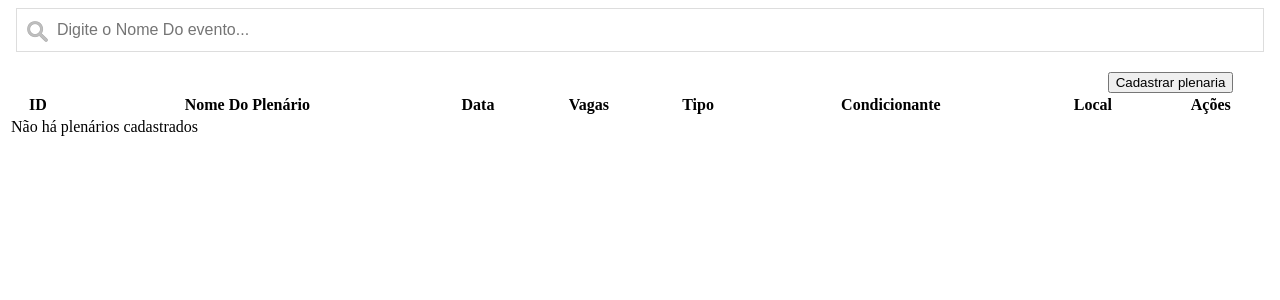
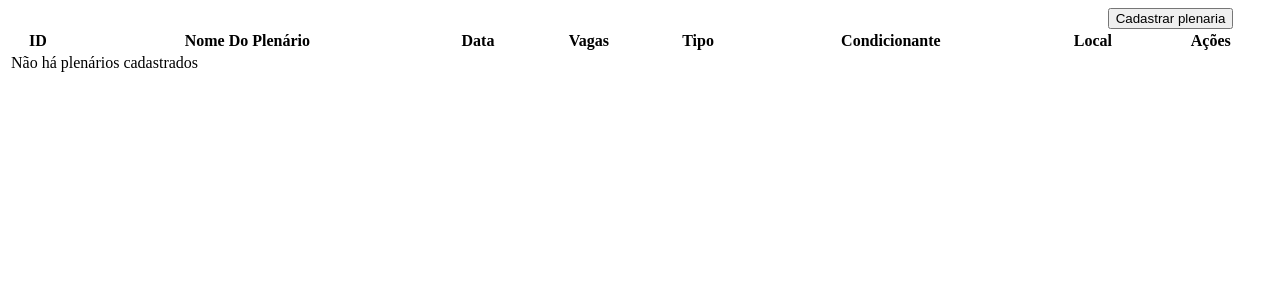
Before and after one commit to Wellohi/SRC, a PHP site: template pages/plenario.php in a window 1280 px wide. Shown: the top 300 px of the page. Run offline with PHP 8.4, Linux system fonts and the light colour scheme; the template is opened without the code that fills it, so the values that code supplies are empty.

Commit message:
Atualização nos campos de busca das tabelas

```diff
--- a/pages/plenario.php
+++ b/pages/plenario.php
@@ -1,7 +1,7 @@
 <link rel="stylesheet" href="../css/plenario.css">
-<div class="divisao">
-    <input type="text" id="campoDeBuscaPlenario" onkeyup="buscarNoCampoPlenario()" placeholder="Digite o Nome Do evento...">
-</div>
+<!-- <div class="divisao">
+    <input type="text" id="campoDeBuscaPlenario" onkeyup="buscarNoCampoPlenario()" placeholder="Digite o Nome Do Plenario...">
+</div> -->
 
 <button class="btn success" id="openModal11" style="position: relative;
     margin: 0px 0px 0px 87%; max-width: 14em !important;">Cadastrar plenaria</button>
--- a/pages/ranking.php
+++ b/pages/ranking.php
@@ -1,4 +1,7 @@
 <link rel="stylesheet" href="../css/conselheiros.css">
+<!-- <div class="divisao">
+    <input type="text" id="campoDeBuscaPlenario" onkeyup="buscarNoCampoPlenario()" placeholder="Digite o Nome Do Conselheiro...">
+</div> -->
 
 <div class="group-buttons">
   <button class="btn btn-ranking" onclick="generateReport()">Gerar Relatório</button>
```
